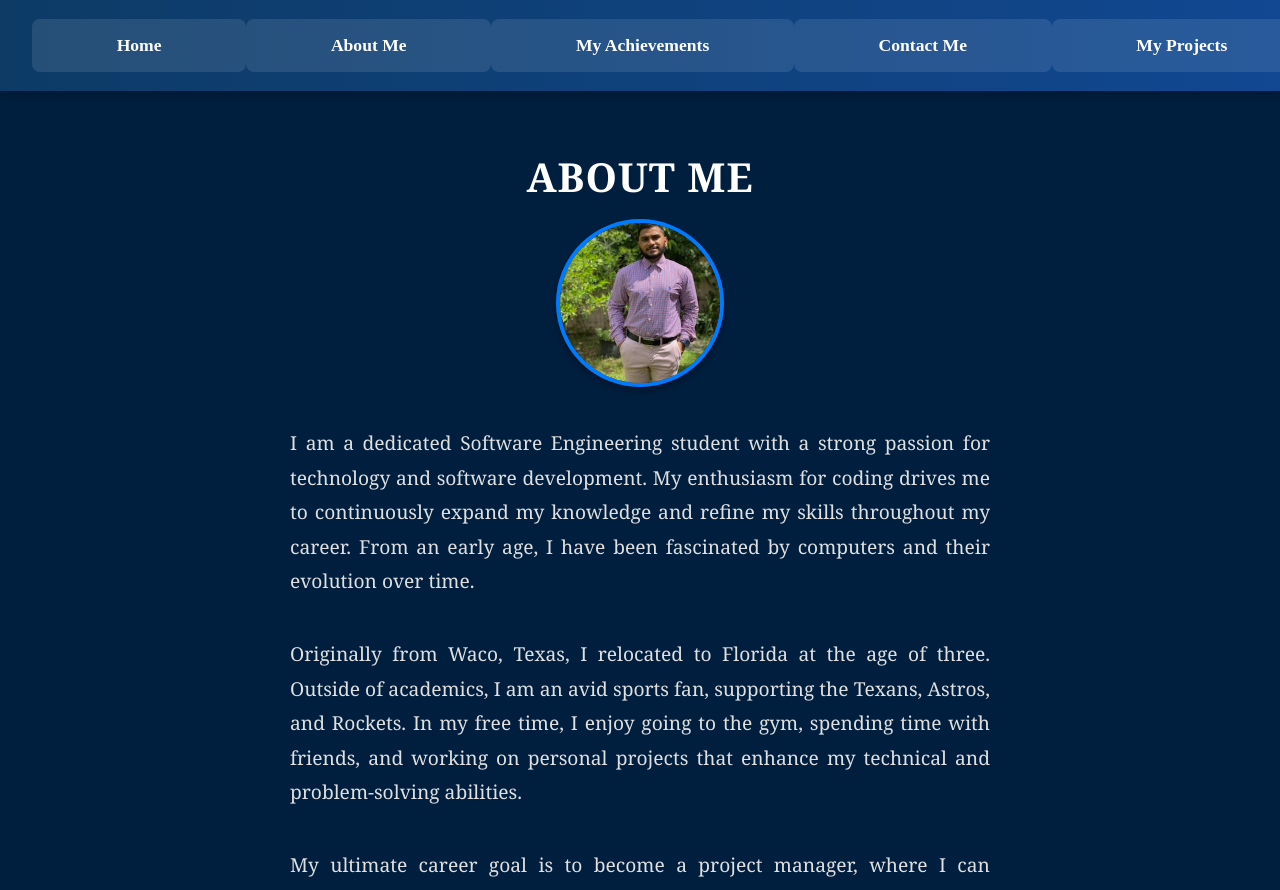
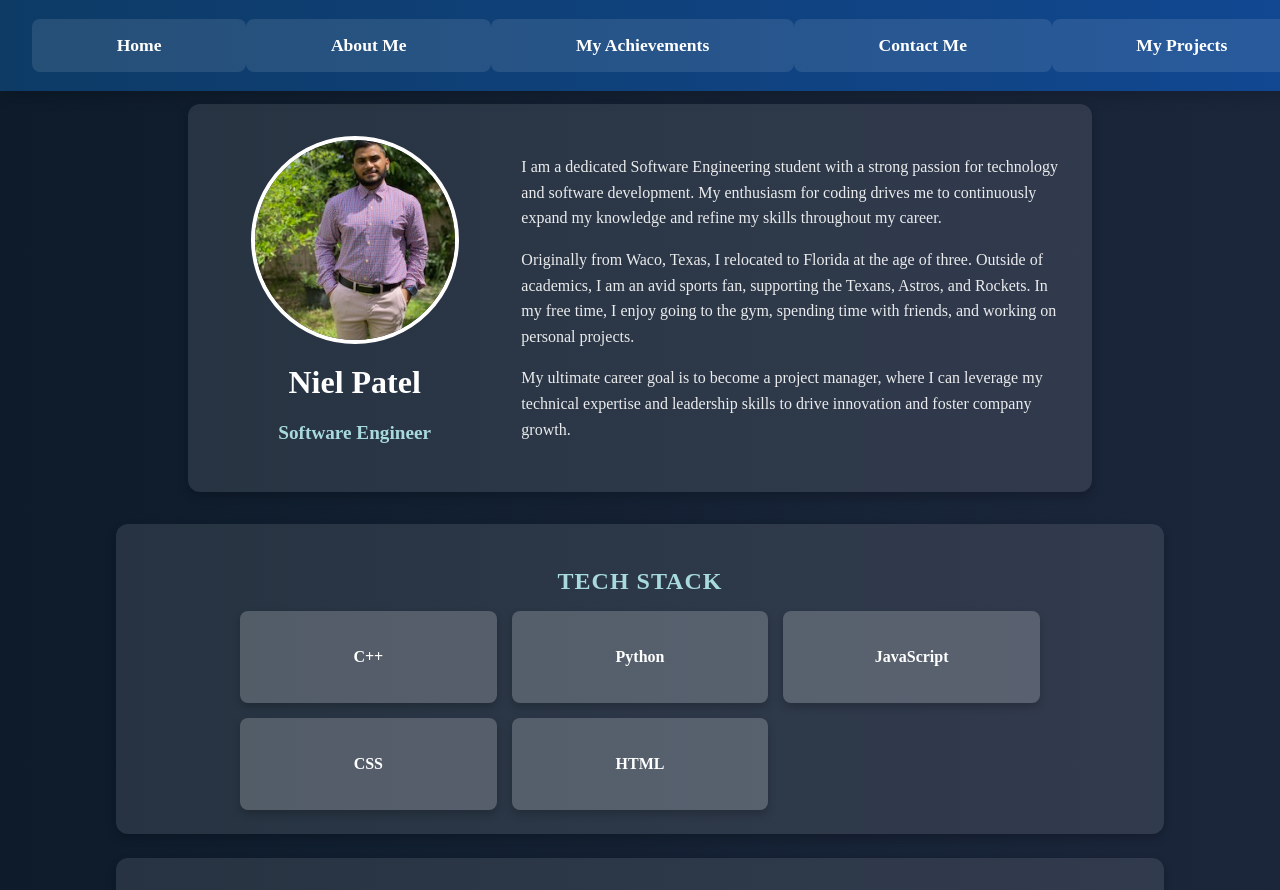
Before and after one commit to NielPatelSE12/my-personal-website, a Next.js app: page /aboutme in a window 1280 px wide. Shown: the top 890 px of the page. Built offline with nearby package versions, Linux system fonts and the light colour scheme.

Commit message:
second git push

```diff
--- a/app/aboutme/aboutme.css
+++ b/app/aboutme/aboutme.css
@@ -1,46 +1,114 @@
+/* Overall Page Styling */
 .about-container {
   display: flex;
   flex-direction: column;
   align-items: center;
+  justify-content: center;
+  padding: 2rem;
+  min-height: 100vh;
+  background: linear-gradient(to right, #0d1b2a, #1b263b);
+  color: white;
+}
+
+/* Two-Column Layout */
+.about-content {
+  display: flex;
+  align-items: center;
+  gap: 2rem;
+  max-width: 1000px;
+  background: rgba(255, 255, 255, 0.1);
+  padding: 2rem;
+  border-radius: 12px;
+  box-shadow: 0px 4px 10px rgba(0, 0, 0, 0.2);
+  margin-bottom: 2rem;
+  flex-wrap: wrap;
+}
+
+/* Profile Section */
+.profile-section {
   text-align: center;
-    height: 100vh;
-    background-color: #001f3f; /* Dark Blue */
-    font-family: 'Georgia', 'Times New Roman', serif; /* Professional text style */
-    padding-top: 50px; /* Moves content up */
-    padding-left: 20px;
-    padding-right: 20px;
+  flex: 1;
+}
+
+.about-image {
+  width: 200px; /* Bigger and clearer image */
+  height: 200px;
+  border-radius: 50%;
+  border: 4px solid white;
+  object-fit: cover;
 }
 
 .about-title {
-    font-size: 2.5rem;
+  font-size: 2rem;
   font-weight: bold;
-    color: #ffffff; /* White text */
-    margin-bottom: 15px;
-    text-transform: uppercase; /* Makes it look more professional */
-    letter-spacing: 1px; /* Improves readability */
+  margin-top: 1rem;
 }
 
-  .about-image {
-    width: 160px;
-    height: 160px;
-    border-radius: 50%;
-    object-fit: cover;
-    border: 4px solid #007bff;
-    box-shadow: 0px 4px 8px rgba(0, 0, 0, 0.3);
-    margin-bottom: 20px; /* Adds space between image and text */
+.about-subtitle {
+  font-size: 1.2rem;
+  color: #a8dadc;
+}
+
+/* Text Section */
+.about-text-section {
+  flex: 2;
+  max-width: 600px;
 }
 
 .about-text {
-    font-size: 1.2rem;
-    color: #e0e0e0; /* Light gray text for contrast */
-    max-width: 700px;
-    text-align: justify; /* Makes the paragraph look like a professional book */
-    line-height: 1.8; /* Increases spacing for better readability */
-    padding: 0 20px; /* Adds some padding on the sides */
-    font-weight: 400; /* Ensures clean, readable text */
+  font-size: 1rem;
+  line-height: 1.6;
+  color: rgba(255, 255, 255, 0.9);
 }
 
-  .about-image:hover {
-    transform: scale(1.1);
+/* Styling for Both Sections */
+.languages-container {
+  text-align: center;
+  padding: 1.5rem;
+  width: 100%;
+  max-width: 1000px;
+  background: rgba(255, 255, 255, 0.1);
+  border-radius: 12px;
+  box-shadow: 0px 4px 10px rgba(0, 0, 0, 0.2);
+  margin-bottom: 1.5rem; /* Added spacing */
+}
+
+/* Evenly styled titles */
+.languages-title {
+  font-size: 1.5rem;
+  font-weight: bold;
+  margin-bottom: 1rem;
+  color: #a8dadc;
+  text-transform: uppercase;
+  letter-spacing: 1px;
+}
+
+/* Grid Layout for Even Columns */
+.languages-grid {
+  display: grid;
+  grid-template-columns: repeat(auto-fit, minmax(250px, 1fr));
+  gap: 15px;
+  max-width: 800px;
+  margin: auto;
+}
+
+/* Individual Language Cards */
+.language-card {
+  display: flex;
+  align-items: center;
+  justify-content: center;
+  text-align: center;
+  font-size: 1rem;
+  font-weight: bold;
+  color: white;
+  background: rgba(255, 255, 255, 0.2);
+  padding: 1rem;
+  border-radius: 8px;
+  box-shadow: 0px 4px 8px rgba(0, 0, 0, 0.2);
   transition: transform 0.3s ease-in-out;
+  min-height: 60px; /* Ensures all cards are same height */
 }
+
+.language-card:hover {
+  transform: scale(1.05);
+}
--- a/app/aboutme/page.tsx
+++ b/app/aboutme/page.tsx
@@ -1,23 +1,78 @@
-import './aboutme.css';
+import "./aboutme.css";
 
 export default function About() {
   return (
     <div className="about-container">
-      <h1 className="about-title">About Me</h1>
-      <img
-        src="/selfimage.jpg"
-        alt="Profile"
-        className="about-image"
-      />
+      {/* Main Content */}
+      <div className="about-content">
+        {/* Profile Section */}
+        <div className="profile-section">
+          <img src="/selfimage.jpg" alt="Profile" className="about-image" />
+          <h1 className="about-title">Niel Patel</h1>
+          <h2 className="about-subtitle">Software Engineer</h2>
+        </div>
+
+        {/* About Text */}
+        <div className="about-text-section">
           <p className="about-text">
-        I am a dedicated Software Engineering student with a strong passion for technology and software development. My enthusiasm for coding drives me to continuously expand my knowledge and refine my skills throughout my career. From an early age, I have been fascinated by computers and their evolution over time.
+            I am a dedicated Software Engineering student with a strong passion for technology and software development. My enthusiasm for coding drives me to continuously expand my knowledge and refine my skills throughout my career.
           </p>
           <p className="about-text">
-        Originally from Waco, Texas, I relocated to Florida at the age of three. Outside of academics, I am an avid sports fan, supporting the Texans, Astros, and Rockets. In my free time, I enjoy going to the gym, spending time with friends, and working on personal projects that enhance my technical and problem-solving abilities.
+            Originally from Waco, Texas, I relocated to Florida at the age of three. Outside of academics, I am an avid sports fan, supporting the Texans, Astros, and Rockets. In my free time, I enjoy going to the gym, spending time with friends, and working on personal projects.
           </p>
           <p className="about-text">
-        My ultimate career goal is to become a project manager, where I can leverage my technical expertise and leadership skills to drive innovation, foster company growth, and maintain a competitive edge in the industry.
+            My ultimate career goal is to become a project manager, where I can leverage my technical expertise and leadership skills to drive innovation and foster company growth.
           </p>
+        </div>
+      </div>
+
+      {/* Coding Languages Section */}
+      <div className="languages-container">
+        <h2 className="languages-title">Tech Stack</h2>
+        <div className="languages-grid">
+          <div className="language-card">
+            {/*<img src="/cpp-icon.png"  className="language-icon" */}
+            C++
+          </div>
+          <div className="language-card">
+           {/* <img src="/python-icon.png"  className="language-icon" /> */}
+            Python
+          </div>
+          <div className="language-card">
+          {/*  <img src="/javascript-icon.png"  className="language-icon" /> */}
+            JavaScript
+          </div>
+          <div className="language-card">
+           {/* <img src="/css-icon.png" className="language-icon" /> */}
+            CSS
+          </div>
+          <div className="language-card">
+            {/*<img src="/html-icon.png" className="language-icon" /> */}
+            HTML
+          </div>
+        </div>
+      </div>
+
+
+    {/* Coding Languages Section */}
+    <div className="languages-container">
+        <h2 className="languages-title">My Studys</h2>
+        <div className="languages-grid">
+          <div className="language-card">
+            {/*<img src="/cpp-icon.png"  className="language-icon" */}
+            College Attending: Florida Gulf Coast University
+          </div>
+          <div className="language-card">
+           {/* <img src="/python-icon.png"  className="language-icon" /> */}
+            Degree: Bachelors in Software Engineering
+          </div>
+          <div className="language-card">
+          {/*  <img src="/javascript-icon.png"  className="language-icon" /> */}
+            Hometown: Bonita Springs, Florida
+          </div>
+        </div>
+      </div>
+
     </div>
   );
 }
--- a/app/globals.css
+++ b/app/globals.css
@@ -120,3 +120,23 @@ body {
     background-color: #0d1b2a; /* Midnight blue */
     color: white; /* Ensures text stays readable */
 }
+
+.typing-effect {
+    font-size: 2rem;
+    font-weight: bold;
+    color: white;
+    text-align: center;
+    white-space: nowrap;
+    overflow: hidden;
+    border-right: 3px solid white; /* Cursor effect */
+    display: inline-block;
+    animation: blinkCursor 0.7s infinite;
+    margin-bottom: 1rem;
+}
+
+/* Blinking cursor animation */
+@keyframes blinkCursor {
+    50% {
+        border-color: transparent;
+    }
+}
--- a/package.json
+++ b/package.json
@@ -12,7 +12,8 @@
     "@heroicons/react": "^2.2.0",
     "next": "15.2.0",
     "react": "^19.0.0",
-    "react-dom": "^19.0.0"
+    "react-dom": "^19.0.0",
+    "react-icons": "^5.5.0"
   },
   "devDependencies": {
     "@eslint/eslintrc": "^3",
```
Also changed, not shown: app/achievements/achievements.css (+51 -28 lines), app/achievements/page.tsx (+15 -5 lines), app/contactme/contactme.css (+77 -24 lines), app/contactme/page.tsx (+31 -7 lines), app/page.tsx (+18 -1 lines), app/projects/page.tsx (+9 -2 lines), app/projects/project.css (+73 -25 lines), 1 other file (tests, documents, lock files or other folders). Lines whose indentation alone changed are shown as unchanged.
